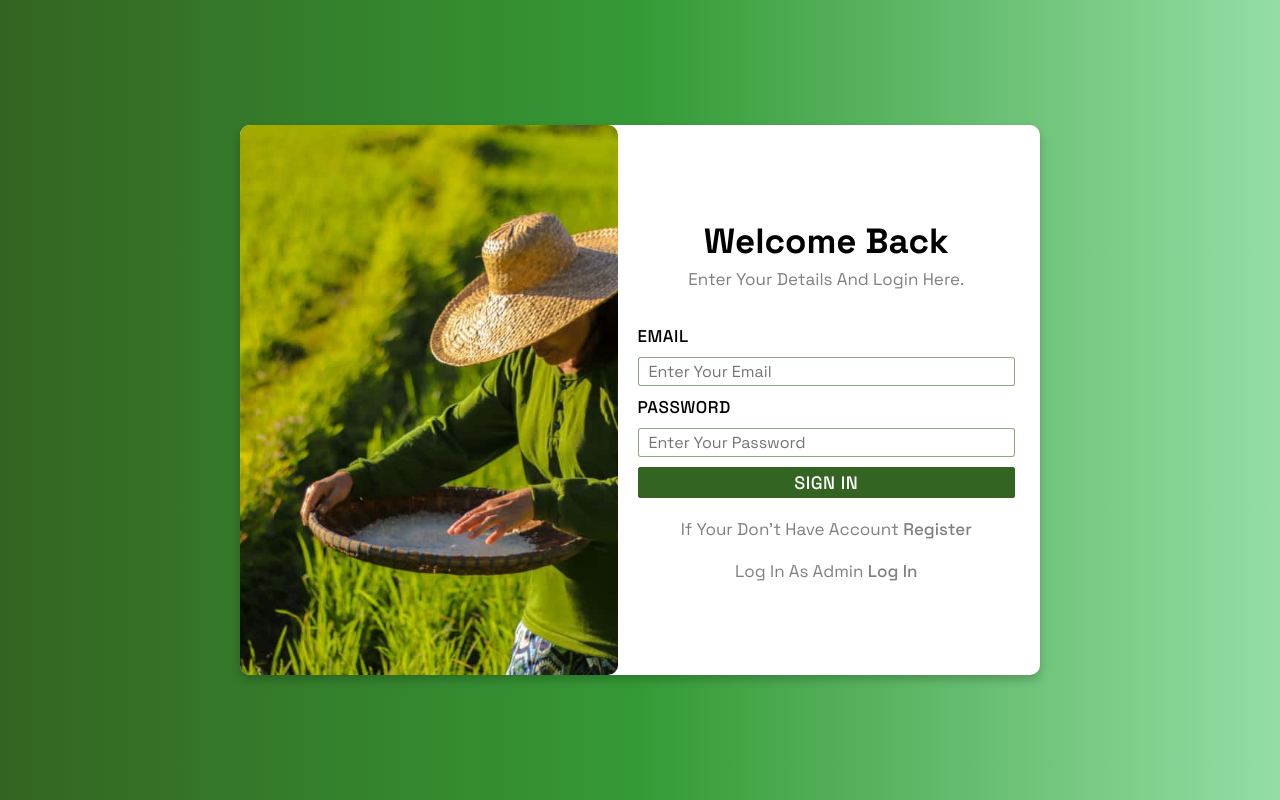
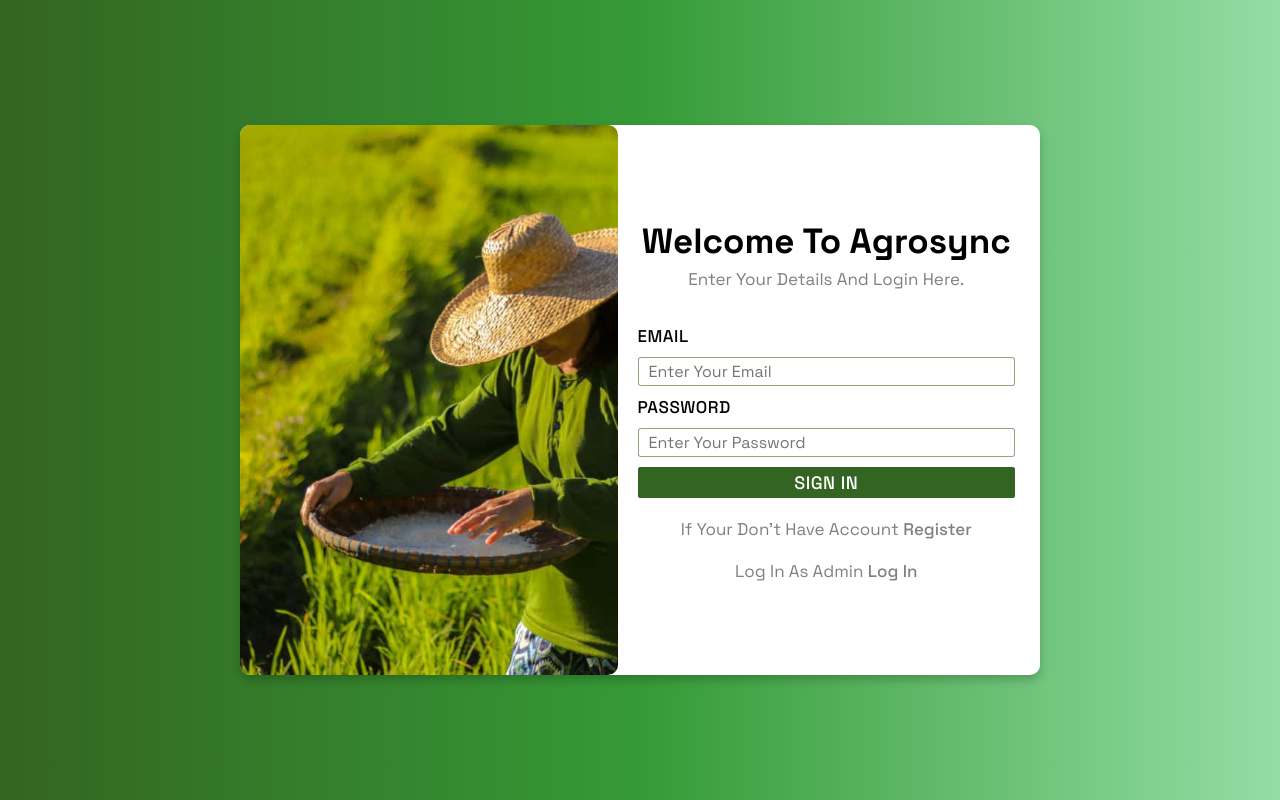
Before and after one commit to Tharusha629/Agrosync, a React (Vite) app in the folder Project/Frontend/: page / in a window 1280 px wide. Built offline with nearby package versions, Linux system fonts and the light colour scheme.

Commit message:
change Farmar login

```diff
--- a/Project/Frontend/src/Components/UserManagement/Farmer/Login.jsx
+++ b/Project/Frontend/src/Components/UserManagement/Farmer/Login.jsx
@@ -34,7 +34,7 @@
       <div className="auth_from">
         <div className="auth_from_colum"></div>
         <form className="auth_from_in" onSubmit={handleLogin}>
-          <p className="auth_topic">Welcome Back</p>
+          <p className="auth_topic">Welcome To Agrosync</p>
           <p className="auth_topic_sub">Enter Your Details And Login Here.</p>
           <div>
             <label className="data_from_lable">Email</label>
```
